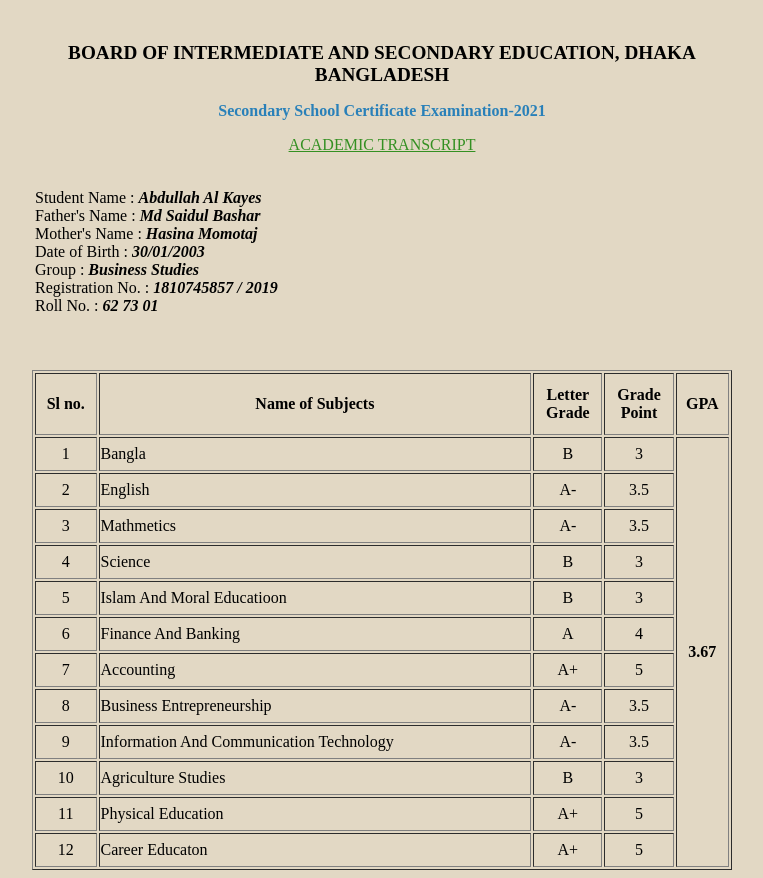
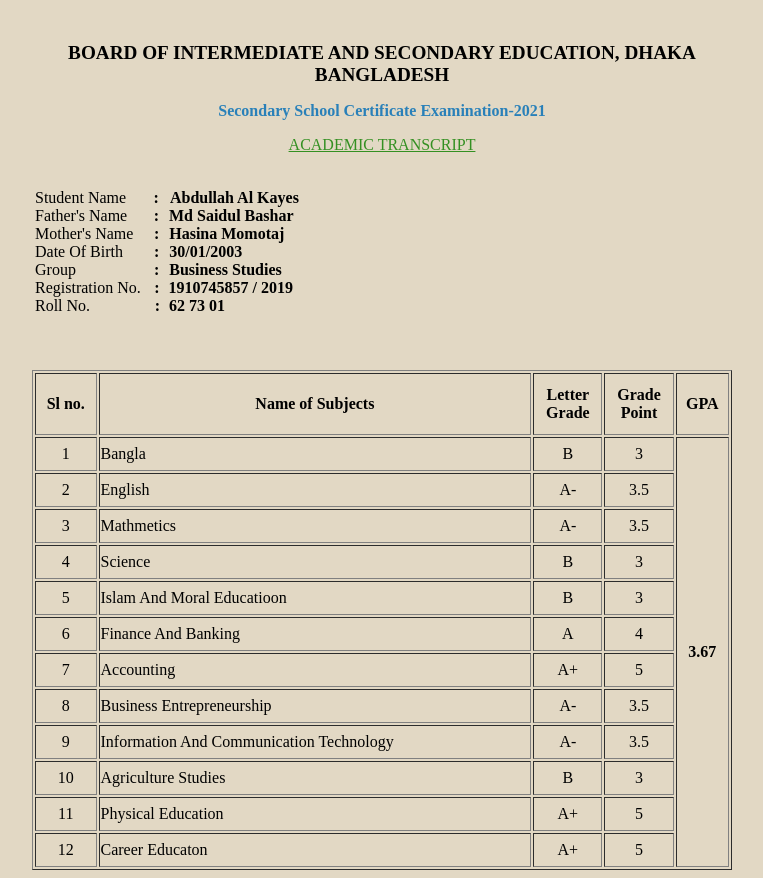
Before and after one commit to Abdullah-Kayes/SSC-Mark-Sheet, a plain HTML site: page index.html in a window 1280 px wide. Shown: the whole page, without its empty margins (258-1021 px from the left). Drawn offline with Linux system fonts and the light colour scheme.

Commit message:
sending styles

```diff
--- a/index.html
+++ b/index.html
@@ -1,10 +1,13 @@
 <!DOCTYPE html>
 <html lang="en">
+
 <head>
     <meta charset="UTF-8">
     <meta name="viewport" content="width=device-width, initial-scale=1.0">
     <title>Academic Transcript</title>
+    <link rel="stylesheet" href="style.css">
 </head>
+
 <body bgcolor="#E2D8C4"><br>
     <p align="center"><big><b>BOARD OF INTERMEDIATE AND SECONDARY EDUCATION, DHAKA <br> BANGLADESH</b></big> <br></p>
     <p style="color:#2980B9" align="center"><b>Secondary School Certificate Examination-2021</b></p>
@@ -14,16 +17,19 @@
         <table border="0" width="700" align="center">
             <tr>
                 <td>
-        <p align="justify" >Student Name <span align="justify"> : </span> <b><i>Abdullah Al Kayes</i></b>
-		<br>Father's Name : <b><i>Md Saidul Bashar</i></b>
-		<br>Mother's Name : <b><i>Hasina Momotaj</i></b>
-		<br>Date of Birth : <b><i>30/01/2003</i></b>
-		<br>Group <span align="justify">:</span> <b><i>Business Studies</i></b>
-		<br>Registration No. : <b><i>1810745857 / 2019</i></b>
-		<br>Roll No. : <b><i>62 73 01</i></b></p>
+                    <p>
+                        Student Name <span class="co1">:</span> <span class="styl">Abdullah Al Kayes </span><br>
+                        Father's Name <span class="co2">:</span><span class="styl">Md Saidul Bashar</span> <br>
+                        Mother's Name <span class="co3">:</span><span class="styl">Hasina Momotaj</span> <br>
+                        Date Of Birth <span class="co4">:</span><span class="styl">30/01/2003 </span><br>
+                        Group <span class="co5">:</span><span class="styl">Business Studies</span> <br>
+                        Registration No. <span class="co6">:</span> <span class="styl">1910745857 / 2019 </span><br>
+                        Roll No. <span class="co7">:</span> <span class="styl">62 73 01</span>
+                    </p>
                 </td>
             </tr>
         </table>
+
     </div>
     <table border="1" width="700" height="500" align="center">
         <tr>
--- /dev/null
+++ b/style.css
@@ -0,0 +1,56 @@
+
+        .styl{
+            font-weight: 700;
+        }
+        .co1 {
+            display: inline-block;
+            padding-left: 23.5px;
+            padding-right: 7px;
+            font-weight: 600;
+        }
+
+        .co2 {
+            display: inline-block;
+            padding-left: 22.5px;
+            padding-right: 10px;
+            font-weight: 600;
+        }
+
+        .co3 {
+            display: inline-block;
+            padding-left: 16.5px;
+            padding-right: 10px;
+            font-weight: 600;
+        }
+
+        .co4 {
+            display: inline-block;
+            padding-left: 27px;
+            padding-right: 10px;
+            font-weight: 600;
+        }
+
+        .co5 {
+            display: inline-block;
+            padding-left: 74px;
+            padding-right: 10px;
+            font-weight: 600;
+        }
+
+        .co6 {
+            display: inline-block;
+            padding-left: 9.5px;
+            padding-right: 5px;
+            font-weight: 600;
+        }
+
+        .co7 {
+            display: inline-block;
+            padding-left: 60.5px;
+            padding-right: 5px;
+            font-weight: 600;
+        }
+
+        .pos {
+            padding-right: 5px;
+        }
```
Lines whose indentation alone changed are shown as unchanged.
